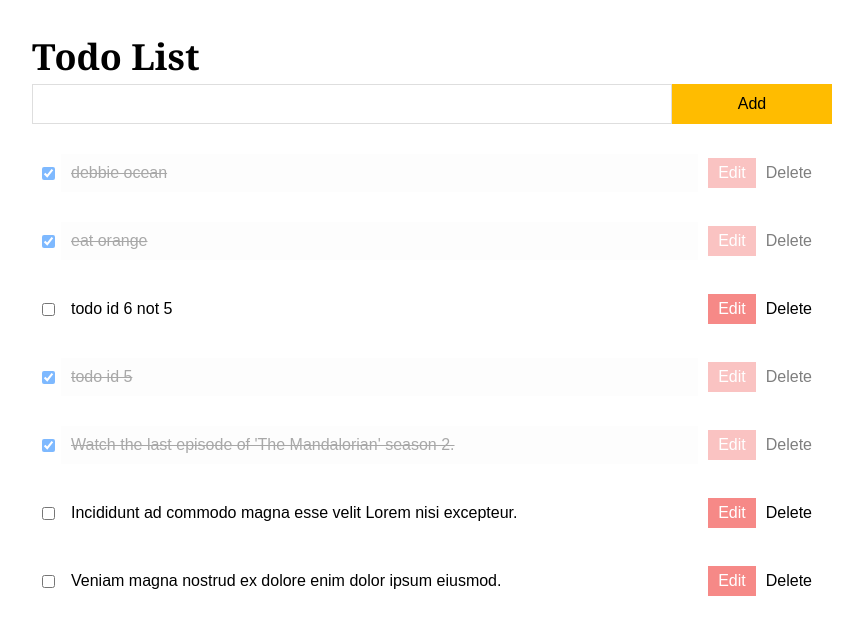
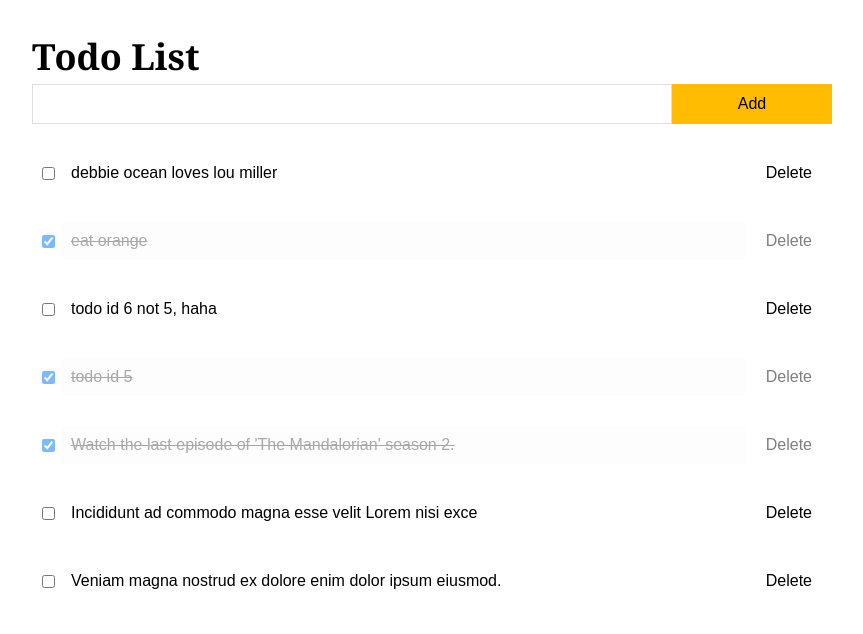
Before and after one commit to cyishere/the-todo-app, a React (Create React App) app: page / in a window 1280 px wide. Shown: the top 634 px of the page, without its empty margins (208-1071 px from the left). Built offline with nearby package versions, Linux system fonts and the light colour scheme; data requests are answered from the project's data file.

Commit message:
Update in own component

```diff
--- a/db.json
+++ b/db.json
@@ -7,7 +7,7 @@
     },
     {
       "id": 2,
-      "content": "Incididunt ad commodo magna esse velit Lorem nisi excepteur.",
+      "content": "Incididunt ad commodo magna esse velit Lorem nisi exce",
       "completed": false
     },
     {
@@ -22,7 +22,7 @@
     },
     {
       "id": 6,
-      "content": "todo id 6 not 5",
+      "content": "todo id 6 not 5, haha",
       "completed": false
     },
     {
@@ -32,8 +32,8 @@
     },
     {
       "id": 8,
-      "content": "debbie ocean",
-      "completed": true
+      "content": "debbie ocean loves lou miller",
+      "completed": false
     }
   ]
 }
--- a/src/App.css
+++ b/src/App.css
@@ -12,6 +12,7 @@
   --color-light-grey: #dedede;
   --color-lighter-grey: #efefef;
   --color-bright-yellow: rgba(253, 254, 6, 0.4);
+  --color-lighter-blue: rgba(70, 171, 250, 0.1);
 }
 
 html {
@@ -48,6 +49,9 @@ input[type="text"] {
   padding: 0.6rem 1rem;
   border: none;
 }
+.btn:focus {
+  outline: none;
+}
 .btn.text {
   border: none;
   background: none;
@@ -75,7 +79,7 @@ input[type="text"] {
   padding: 1rem;
 }
 .todo-list li:hover {
-  background-color: var(--color-lighter-grey);
+  background-color: var(--color-lighter-blue);
 }
 
 .todo-item {
--- a/src/components/TodoItem.js
+++ b/src/components/TodoItem.js
@@ -1,11 +1,44 @@
-const TodoItem = ({
-  todo,
-  deleteTodo,
-  toggleCompleted,
-  handleChange,
-  updateTodo,
-}) => {
+import { useState } from "react";
+import { updateTodoService } from "../services/todoServices";
+
+const TodoItem = ({ todo, deleteTodo, toggleCompleted }) => {
   const classes = todo.completed ? "completed" : "";
+  const [update, setUpdate] = useState(todo.content);
+  const [status, setStatus] = useState("idle");
+
+  const handleCancel = () => {
+    setStatus("edle");
+  };
+
+  const handleUpdateChange = (e) => {
+    setStatus("editing");
+    setUpdate(e.target.value);
+  };
+
+  const updateTodo = async (todoId, origin) => {
+    setStatus("idle");
+    const updateInfo = { ...origin, content: update };
+    await updateTodoService(todoId, updateInfo);
+  };
+
+  const btnControls =
+    status === "editing" ? (
+      <>
+        <button
+          className="btn secondary"
+          onClick={() => updateTodo(todo.id, todo)}
+        >
+          Save
+        </button>
+        <button className="btn" onClick={handleCancel}>
+          Cancel
+        </button>
+      </>
+    ) : (
+      <button className="btn text" onClick={() => deleteTodo(todo.id)}>
+        Delete
+      </button>
+    );
 
   return (
     <li className={`todo-item ${classes}`}>
@@ -20,20 +53,13 @@ const TodoItem = ({
         <input
           type="text"
           className="todo-item_content"
-          value={todo.content}
-          onChange={handleChange}
+          value={update}
+          onChange={handleUpdateChange}
           disabled={todo.completed}
         />
       </div>
 
-      <div className="todo-item_control">
-        <button className="btn secondary" onClick={updateTodo}>
-          Edit
-        </button>
-        <button className="btn text" onClick={() => deleteTodo(todo.id)}>
-          Delete
-        </button>
-      </div>
+      <div className="todo-item_control">{btnControls}</div>
     </li>
   );
 };
```
Also changed, not shown: 2 other files (tests, documents, lock files or other folders).
